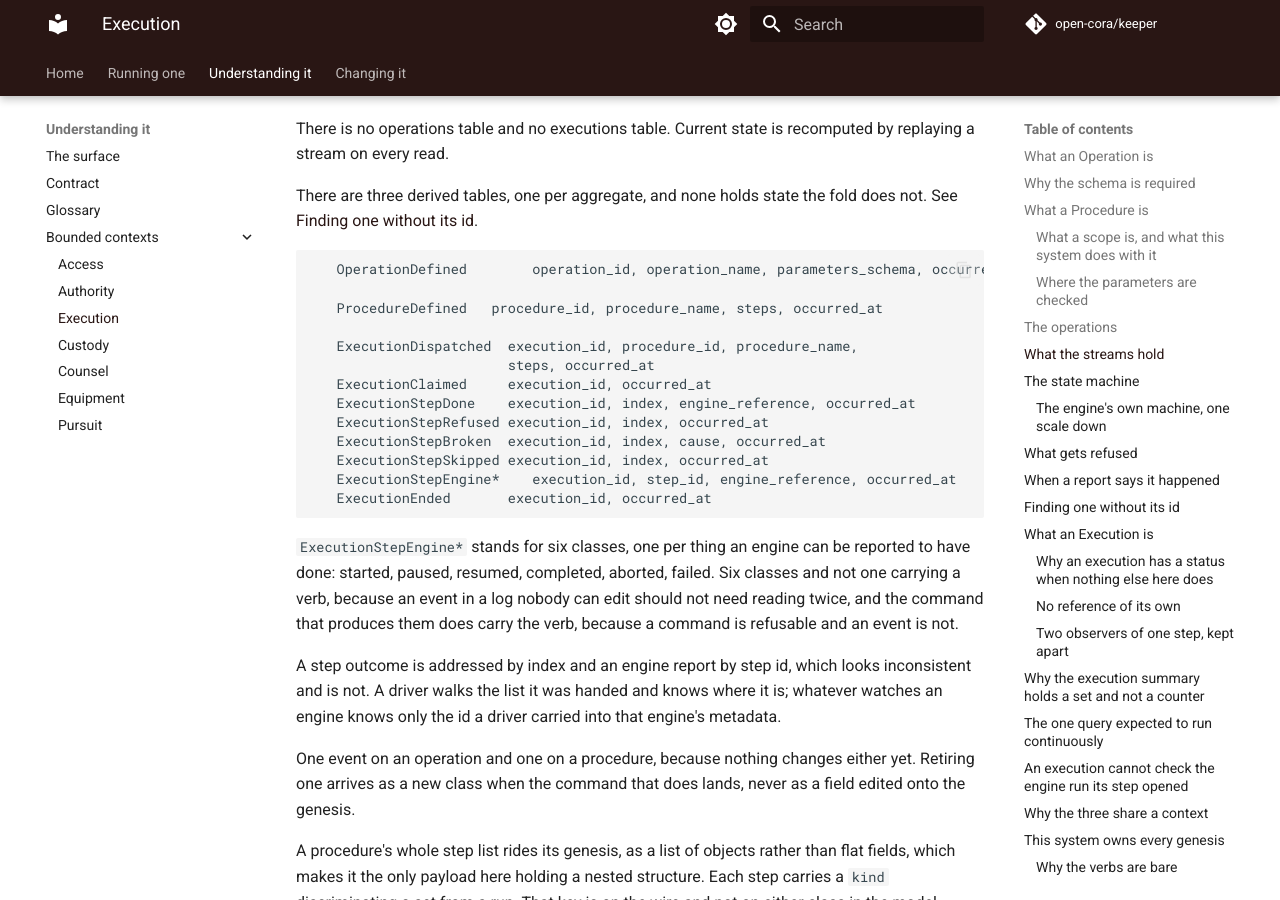
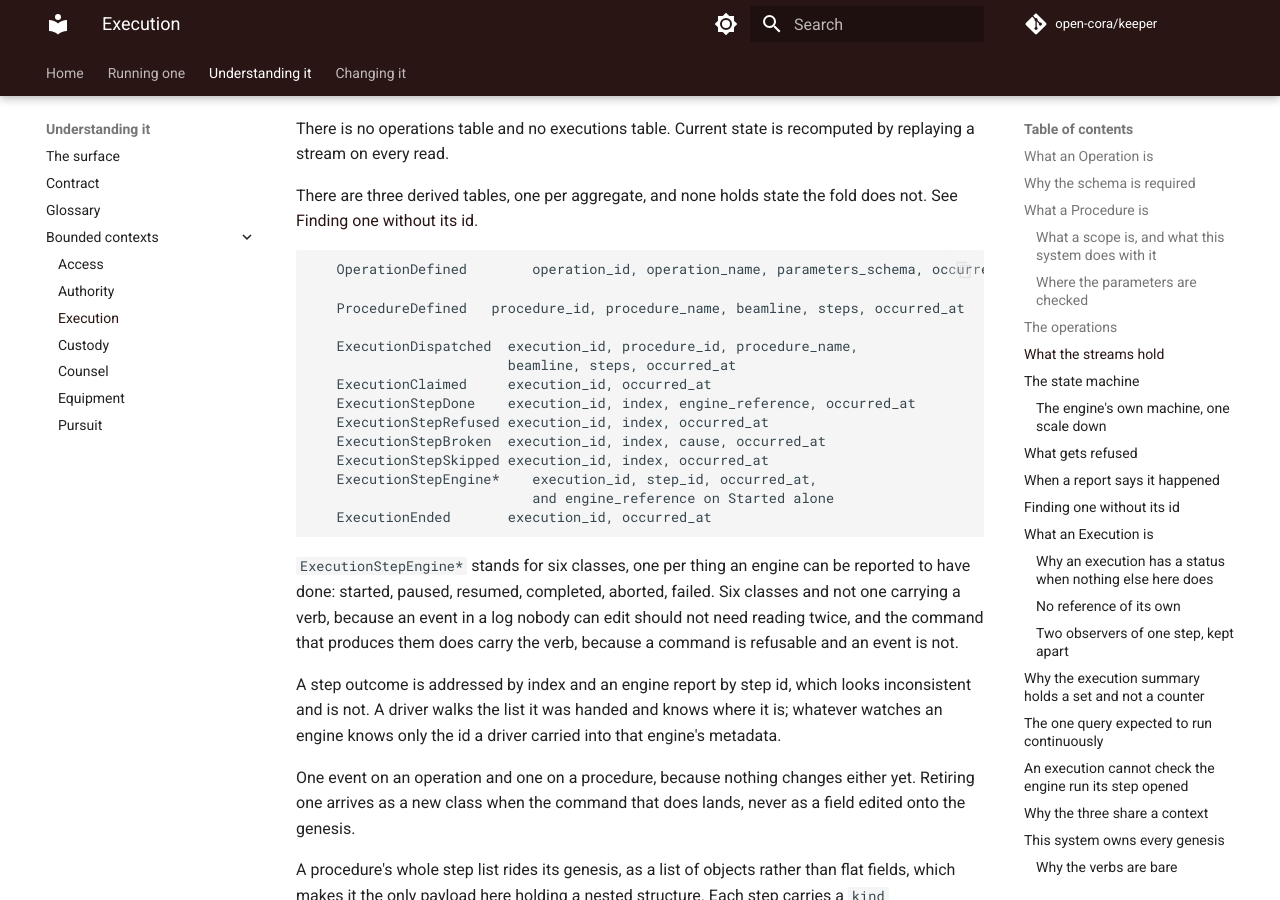
Before and after one commit to open-cora/keeper, an MkDocs documentation site: the page built from docs/bounded-contexts/execution.md, in a window 1280 px wide and 900 px high, scrolled down 4646 px. Built offline with MkDocs 1.6.1 and Material for MkDocs 9.7.7, drawn with Linux system fonts in a browser that asks for light colours; some web fonts are replaced; comment, search, counter and statistics services are not loaded.

Commit message:
docs: the prose says what is here, not what the rename took away
Run became Operation and Procedure, and some of the prose that survived
that kept describing the shape which went. Three kinds of leftover, none
of them visible to the suite, because nothing enumerates prose against
the code it describes.

The Execution payload table had drifted from the classes it lists.
ExecutionDispatched and ProcedureDefined both carry beamline and neither
row said so, and the ExecutionStepEngine* row gave engine_reference to
all six when only Started has it. Nothing catches that: the surface check
covers docs/surface.md alone.

Ten entries in the keeper's docstring-reference exemptions were earned by
citations that no longer exist. An exemption is meant to cost a line of
evidence, so one that nothing cites is a hole held open for nothing.
The check still fails on a dangling reference with them gone, which was
confirmed by planting one rather than assumed.

The reporter narrated its own removals: the plan_ids map, the ReportRun
shape, the Recorded outcome. Each site keeps its forward-looking claim
and loses the retelling, which git log already holds. config.py also
stops contradicting itself, having announced external_ref_scheme as gone
thirty lines above the section that documents the [store] setting of
that name.

Co-Authored-By: Claude Opus 5 (1M context) <noreply@anthropic.com>

````diff
--- a/docs/bounded-contexts/execution.md
+++ b/docs/bounded-contexts/execution.md
@@ -122,16 +122,17 @@ There are three derived tables, one per aggregate, and none holds state the fold
 ```
    OperationDefined        operation_id, operation_name, parameters_schema, occurred_at
 
-   ProcedureDefined   procedure_id, procedure_name, steps, occurred_at
+   ProcedureDefined   procedure_id, procedure_name, beamline, steps, occurred_at
 
    ExecutionDispatched  execution_id, procedure_id, procedure_name,
-                        steps, occurred_at
+                        beamline, steps, occurred_at
    ExecutionClaimed     execution_id, occurred_at
    ExecutionStepDone    execution_id, index, engine_reference, occurred_at
    ExecutionStepRefused execution_id, index, occurred_at
    ExecutionStepBroken  execution_id, index, cause, occurred_at
    ExecutionStepSkipped execution_id, index, occurred_at
-   ExecutionStepEngine*    execution_id, step_id, engine_reference, occurred_at
+   ExecutionStepEngine*    execution_id, step_id, occurred_at,
+                           and engine_reference on Started alone
    ExecutionEnded       execution_id, occurred_at
 ```
 
````
Also changed, not shown: 1 other file.
